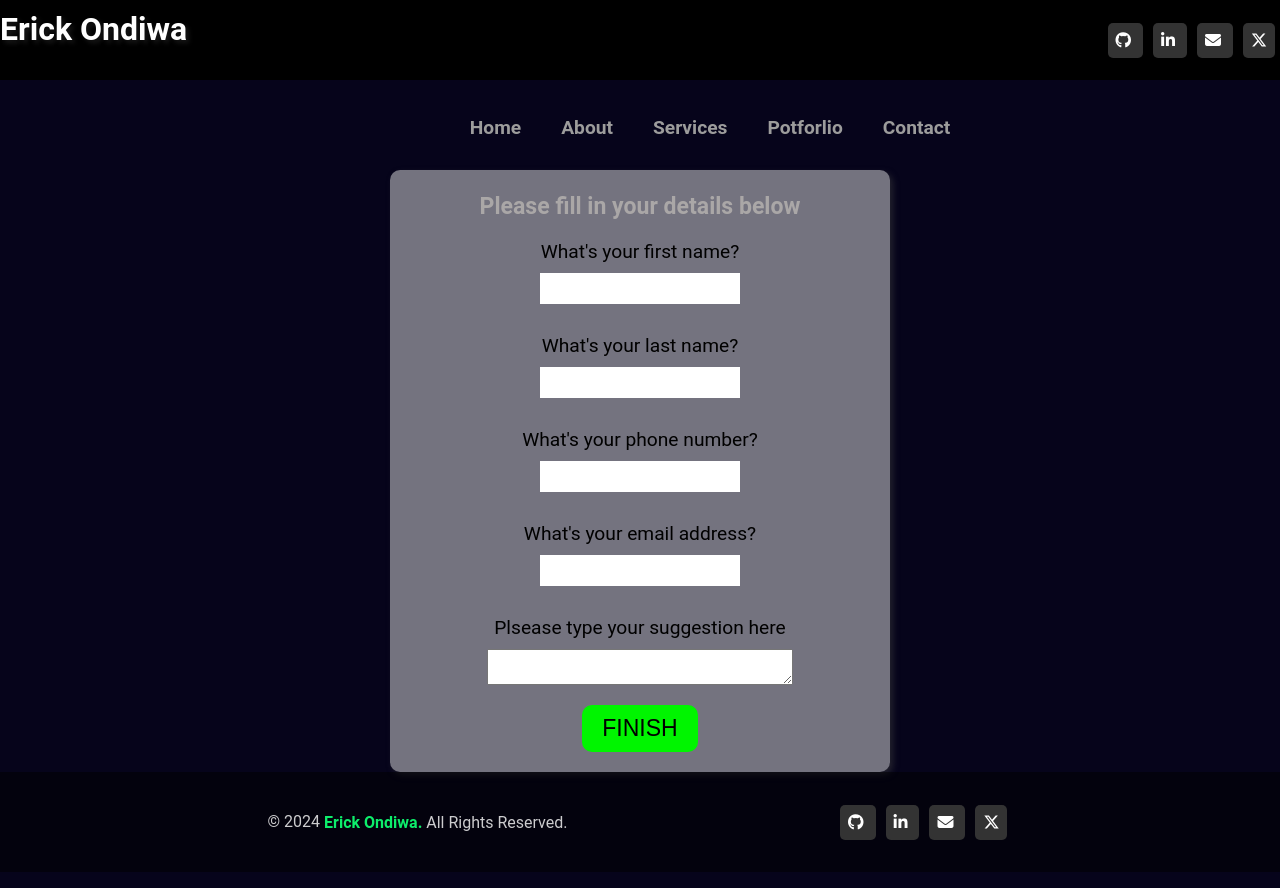
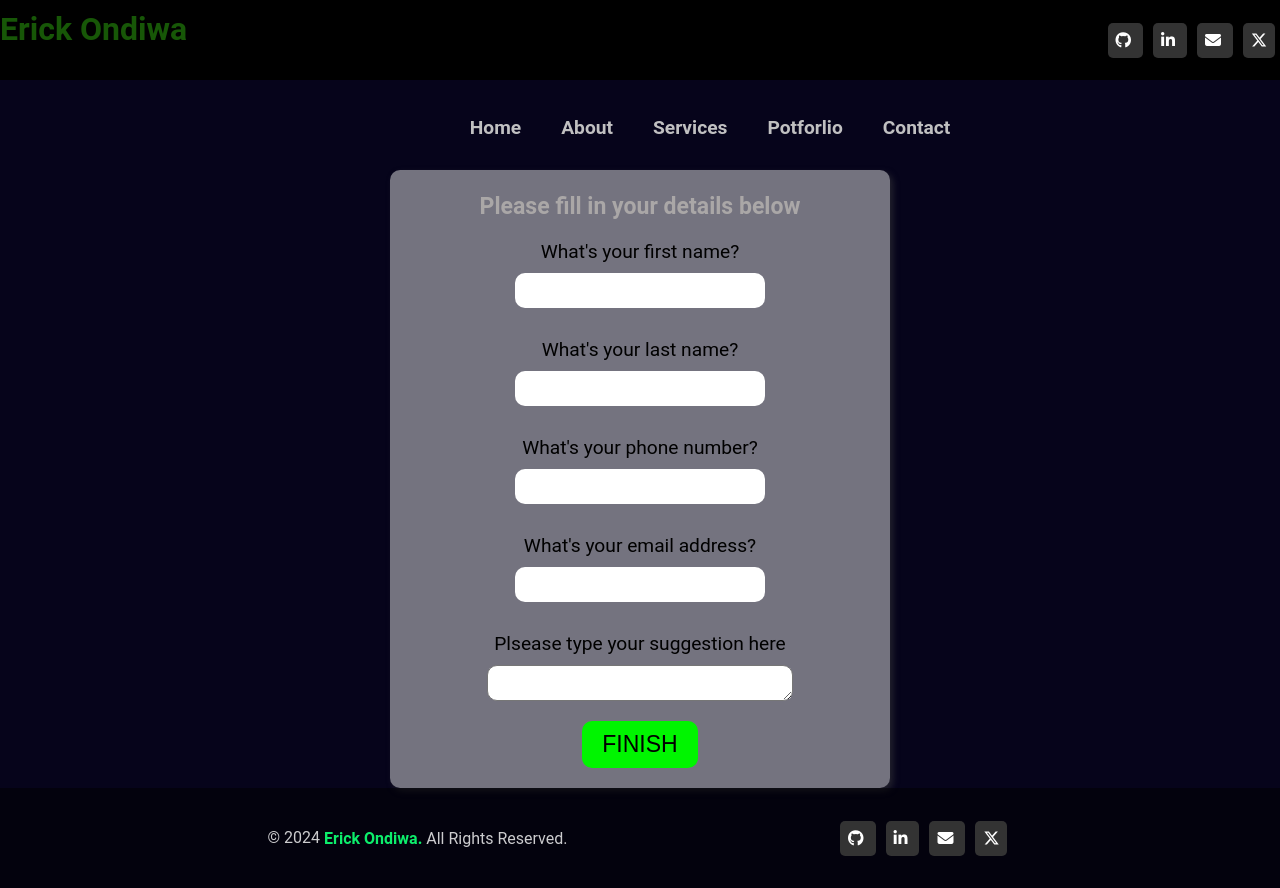
Before and after one commit to Erick-Ondiwa/Potforlio-Website, a plain HTML site: page contactForm.html in a window 1280 px wide. Shown: the top 888 px of the page. Drawn offline with Linux system fonts and the light colour scheme.

Commit message:
Modified

```diff
--- a/styles/contactForm.css
+++ b/styles/contactForm.css
@@ -32,12 +32,14 @@ input{
   padding-left: 10px;
   border: none;
   margin-bottom: 20px;
-  width: 200px;
-  padding: 8px 0;
+  width: 250px;
+  padding: 10px 0;
+  border-radius: 10px;
 }
 textarea{
   width: 300px;
   height: auto;
+  border-radius: 10px;
 }
 button{
   margin-bottom: 20px;
--- a/styles/styles.css
+++ b/styles/styles.css
@@ -25,8 +25,9 @@ header{
   height: 80px;
 }
 header h1{
+  left: 5px;
+  color: hsla(108, 93%, 52%, 0.354);
   font-weight: bold;
-  text-shadow: 3px 3px 5px hsl(0, 0%, 10%);
   margin-top: 0;
 }
 h3{
@@ -47,20 +48,18 @@ h3{
   justify-content: center;
   list-style-type: none;
 }
-
-li{
-
-
-}
-
 li a{
   font-weight: bold;
   text-align: center;
   font-size: 1.2em;
   text-decoration: none;
-  color: hsl(0, 0%, 61%);
+  color:hsla(0, 0%, 80%, 0.94);
   cursor: pointer;
   padding: 20px 20px;
+}
+li a:hover{
+  transition: ease;
+  color: hsla(0, 0%, 61%, 0.663);
 }
 main{
   width: 100%;
@@ -71,7 +70,7 @@ main{
 }
 .details h4{
   font-family: Roboto;
-  color: rgb(13, 238, 107);
+  color: hsl(145, 90%, 49%);
   margin-top: 0;
   font-size: 1.5em;
   margin-bottom: 0;
```
Also changed, not shown: contact.html (+1 -1 lines).
